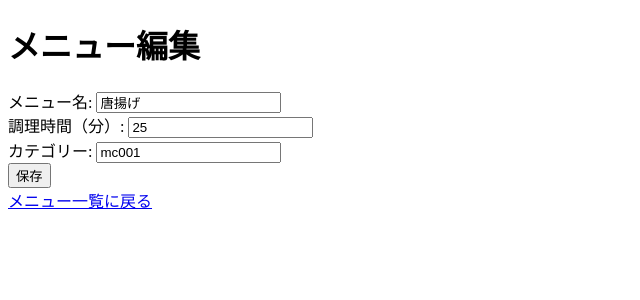
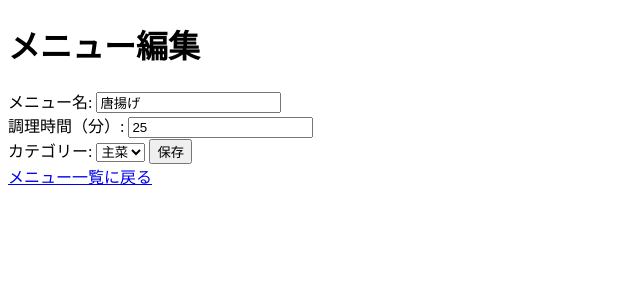
Before and after one commit to babayuuki21/auto_menu, a Django app: page /edit_menu/1/ in a window 1280 px wide. Shown: the top 300 px of the page, without its empty margins (0-640 px from the left). Run offline with Django 4.2, Linux system fonts and the light colour scheme; data comes from the database, SQL or seed files in the repository.

Commit message:
プルダウン

```diff
--- a/menu_project/menu_app/templates/menu_app/edit_menu.html
+++ b/menu_project/menu_app/templates/menu_app/edit_menu.html
@@ -16,8 +16,10 @@
         <input type="number" id="cooking_time" name="cooking_time" value="{{ menu.cooking_time }}" required><br>
 
         <label for="menu_category_code">カテゴリー:</label>
-        <input type="text" id="menu_category_code" name="menu_category_code" value="{{ menu.menu_category_code }}" required><br>
-
+        <select id="menu_category_code" name="menu_category_code">
+            <option value="mc001">主菜</option>
+            <option value="mc002" >副菜</option>
+        </select>
         <input type="submit" value="保存">
     </form>
     {% endfor %}
```
